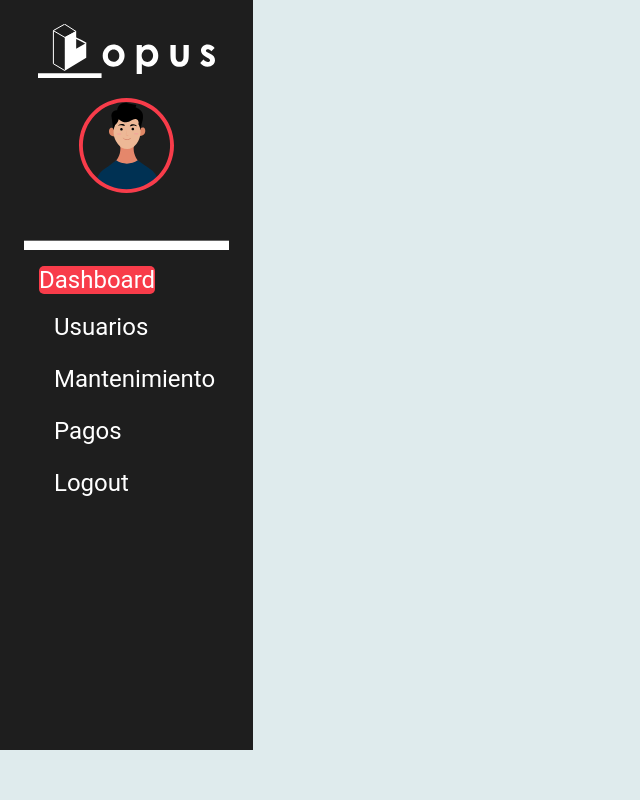
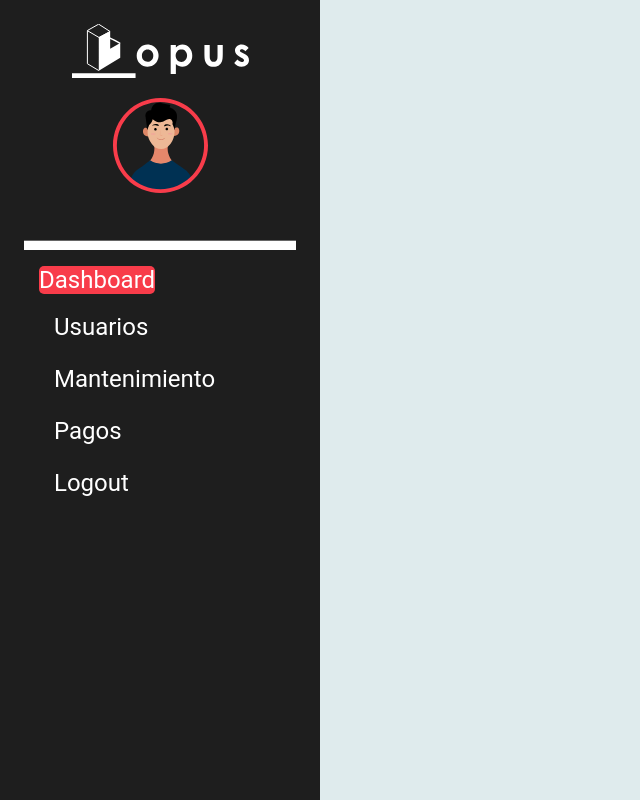
Before and after one commit to MarcosSWeis/opus, a React (Create React App) app in the folder frontend/: page /panel in a window 1280 px wide. Shown: the whole page, without its empty margins (0-640 px from the left). Built offline with nearby package versions, Linux system fonts and the light colour scheme; sample sign-in values are in the browser's storage.

Commit message:
I did a little changes in css file

```diff
--- a/frontend/src/components/BoardAdmin/Dashboard.css
+++ b/frontend/src/components/BoardAdmin/Dashboard.css
@@ -1,22 +1,22 @@
+
+
+
 aside {
     background-color:  #1E1E1E;;
-    width: 300px;
-    max-width: 253px;
-    min-width: 253px;
-    height: 750px;
+
     padding: 1.5rem;
+    position:fixed;
+
+    top: 0;
+    left: 0;
+    height: 100vh;
+    width: 320px;
 
 
-left: 0%;
-right: 0%;
-top: 0%;
-bottom: 0%;
+  }
 
-  }
- /*  aside img {
-    margin-bottom: 1.5rem;
-    max-width: 100%;
-   */
+
+
   .butond {
 
     color:white;
@@ -79,3 +79,42 @@ bottom: 0%;
 
 
   }
+/*
+  [class*="col-"] {
+    float: left;
+    padding: 15px;
+  }
+
+  .row::after {
+    content: "";
+    clear: both;
+    display: block;
+  } */
+
+
+  /* For desktop: */
+/* .col-1 {width: 8.33%;}
+.col-2 {width: 16.66%;}
+.col-3 {width: 25%;}
+.col-4 {width: 33.33%;}
+.col-5 {width: 41.66%;}
+.col-6 {width: 50%;}
+.col-7 {width: 58.33%;}
+.col-8 {width: 66.66%;}
+.col-9 {width: 75%;}
+.col-10 {width: 83.33%;}
+.col-11 {width: 91.66%;}
+.col-12 {width: 100%;} */
+
+/* @media only screen and (max-width: 768px) {
+
+  [class*="col-"] {
+    width: 100%;
+  }
+}
+  */
+@media screen and (max-width: 600px) {
+  .ocultar{
+  display:none;
+  }
+  }
```
